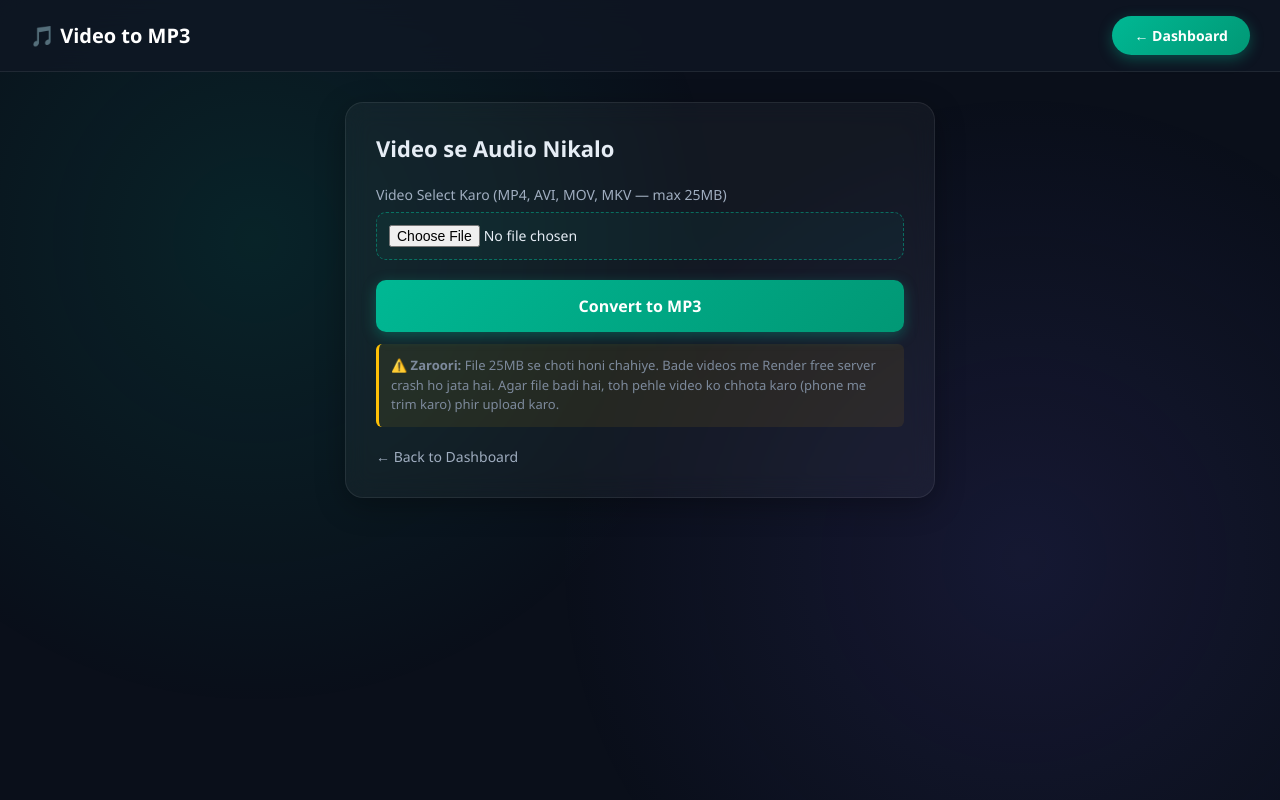
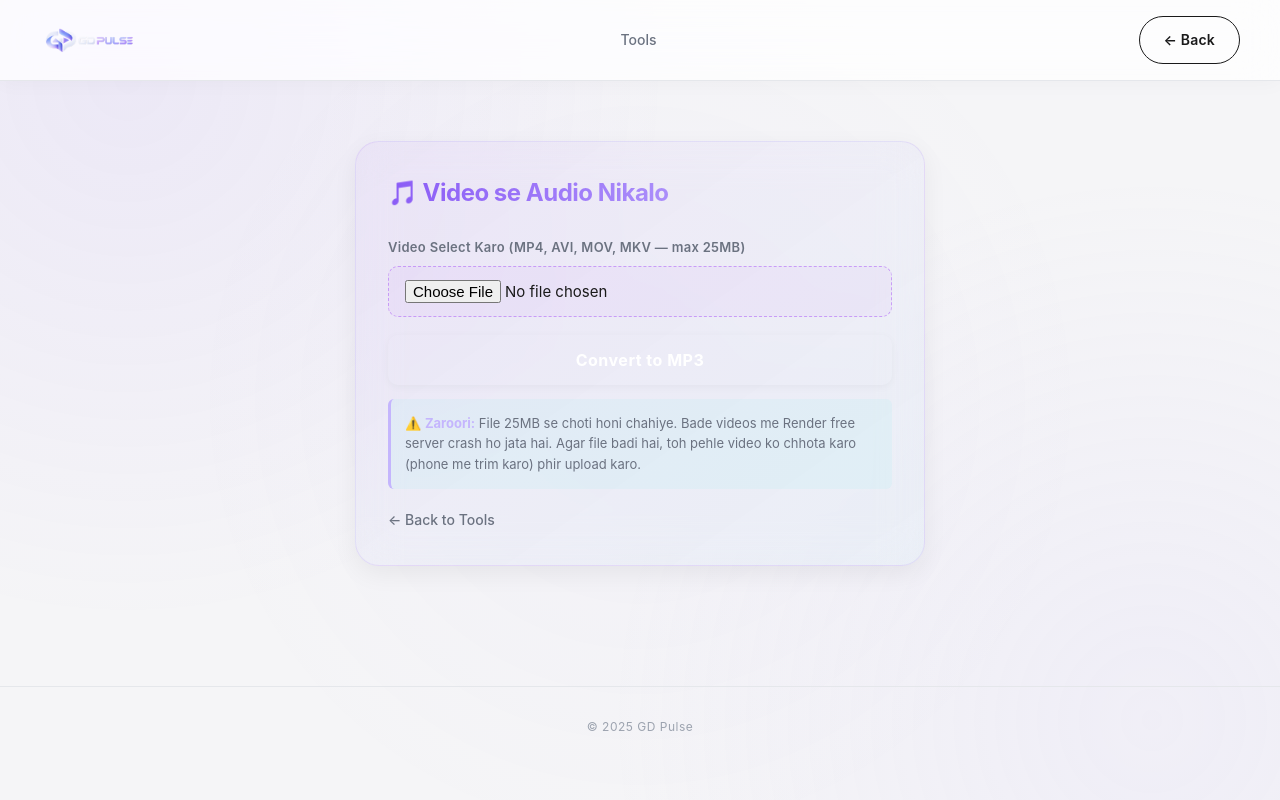
Before and after one commit to IGDIVU/gd-pulse, a Flask app: page /tools/video-to-mp3 in a window 1280 px wide. Run offline with Flask 3, Linux system fonts and the light colour scheme; the visitor is signed in with stand-in values (Sample User, id 1).

Commit message:
Update video-to-mp3.html

```diff
--- a/templates/video-to-mp3.html
+++ b/templates/video-to-mp3.html
@@ -4,127 +4,27 @@
 <meta charset="UTF-8">
 <meta name="viewport" content="width=device-width, initial-scale=1.0">
 <title>Video to MP3 — GD Pulse</title>
-<style>
-  * { margin: 0; padding: 0; box-sizing: border-box; font-family: 'Segoe UI', Arial, sans-serif; }
-  body {
-    background: #0a0f1a;
-    color: #e6edf5;
-    min-height: 100vh;
-  }
-  body::before {
-    content: "";
-    position: fixed;
-    inset: 0;
-    background:
-      radial-gradient(circle at 20% 30%, rgba(0, 184, 148, 0.12), transparent 40%),
-      radial-gradient(circle at 80% 70%, rgba(108, 92, 231, 0.12), transparent 40%);
-    z-index: -1;
-  }
-  header {
-    background: rgba(15, 23, 36, 0.75);
-    backdrop-filter: blur(14px);
-    -webkit-backdrop-filter: blur(14px);
-    border-bottom: 1px solid rgba(255, 255, 255, 0.08);
-    color: white;
-    padding: 16px 30px;
-    display: flex;
-    justify-content: space-between;
-    align-items: center;
-    position: sticky;
-    top: 0;
-    z-index: 100;
-  }
-  header h1 { font-size: 20px; display: flex; align-items: center; gap: 8px; }
-  .btn {
-    background: linear-gradient(135deg, #00b894, #019875);
-    color: white;
-    padding: 10px 22px;
-    border: none;
-    border-radius: 30px;
-    cursor: pointer;
-    font-size: 14px;
-    font-weight: bold;
-    text-decoration: none;
-    transition: 0.25s;
-    box-shadow: 0 4px 14px rgba(0, 184, 148, 0.35);
-  }
-  .btn:hover { transform: translateY(-2px); box-shadow: 0 6px 20px rgba(0, 184, 148, 0.5); }
-  main { padding: 30px; max-width: 650px; margin: 0 auto; }
-  .box {
-    background: rgba(255, 255, 255, 0.04);
-    border: 1px solid rgba(255, 255, 255, 0.08);
-    padding: 30px;
-    border-radius: 18px;
-    backdrop-filter: blur(12px);
-    box-shadow: 0 8px 30px rgba(0, 0, 0, 0.3);
-  }
-  h2 { color: #e6edf5; margin-bottom: 22px; font-size: 22px; }
-  label { display: block; font-size: 14px; color: #a0aec0; margin-bottom: 8px; }
-  input[type="file"] {
-    width: 100%;
-    padding: 12px;
-    margin-bottom: 20px;
-    border: 1px dashed rgba(0, 184, 148, 0.5);
-    border-radius: 10px;
-    background: rgba(0, 184, 148, 0.05);
-    color: #e6edf5;
-    font-size: 14px;
-    cursor: pointer;
-  }
-  input[type="file"]:focus { outline: none; border-color: #00b894; }
-  .calc-btn {
-    width: 100%;
-    padding: 15px;
-    background: linear-gradient(135deg, #00b894, #019875);
-    color: white;
-    border: none;
-    border-radius: 10px;
-    font-size: 16px;
-    cursor: pointer;
-    font-weight: bold;
-    transition: 0.25s;
-    box-shadow: 0 4px 14px rgba(0, 184, 148, 0.35);
-  }
-  .calc-btn:hover { transform: translateY(-2px); box-shadow: 0 6px 20px rgba(0, 184, 148, 0.5); }
-  .calc-btn:disabled { background: #555; cursor: not-allowed; box-shadow: none; transform: none; }
-  .back { display: inline-block; margin-top: 20px; color: #a0aec0; text-decoration: none; font-size: 14px; }
-  .back:hover { color: #00b894; }
-  .info {
-    font-size: 13px;
-    color: #7d8a9c;
-    margin-top: 12px;
-    line-height: 1.5;
-    padding: 12px;
-    background: rgba(255, 193, 7, 0.08);
-    border-left: 3px solid #ffc107;
-    border-radius: 6px;
-  }
-  .loading {
-    text-align: center;
-    color: #00b894;
-    margin-top: 15px;
-    display: none;
-    font-size: 14px;
-    padding: 12px;
-    background: rgba(0, 184, 148, 0.08);
-    border-radius: 8px;
-  }
-</style>
+<link rel="icon" type="image/png" href="/static/favicon.png">
+<link rel="stylesheet" href="/static/style.css">
 </head>
 <body>
 
   <header>
-    <h1>🎵 Video to MP3</h1>
-    <a href="/" class="btn">← Dashboard</a>
+    <a href="/" class="logo"><img src="/static/logo-horizontal.png" alt="GD Pulse"></a>
+    <nav class="nav-links"><a href="/tools">Tools</a></nav>
+    <div class="header-right">
+      <a href="/tools" class="btn btn-outline">← Back</a>
+    </div>
   </header>
 
   <main>
+    <div class="container" style="max-width: 650px;">
       <div class="box">
-      <h2>Video se Audio Nikalo</h2>
+        <h2>🎵 Video se Audio Nikalo</h2>
 
         <form id="mp3Form" method="POST" action="/tools/video-to-mp3/process" enctype="multipart/form-data">
           <label>Video Select Karo (MP4, AVI, MOV, MKV — max 25MB)</label>
-        <input type="file" name="video" id="videoInput" accept="video/*" required>
+          <input type="file" name="video" accept="video/*" required>
 
           <button type="submit" class="calc-btn" id="submitBtn">Convert to MP3</button>
         </form>
@@ -136,9 +36,12 @@
           Agar file badi hai, toh pehle video ko chhota karo (phone me trim karo) phir upload karo.
         </div>
 
-      <a href="/" class="back">← Back to Dashboard</a>
+        <a href="/tools" class="back">← Back to Tools</a>
+      </div>
     </div>
   </main>
+
+  <footer><p>© 2025 GD Pulse</p></footer>
 
   <script>
     document.getElementById("mp3Form").addEventListener("submit", function() {
```
Lines whose indentation alone changed are shown as unchanged.
